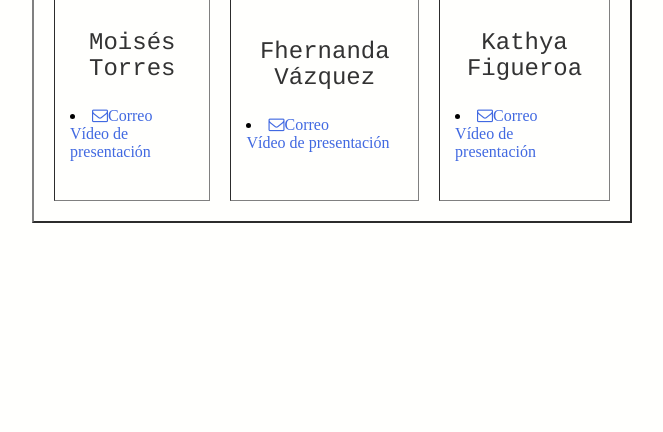
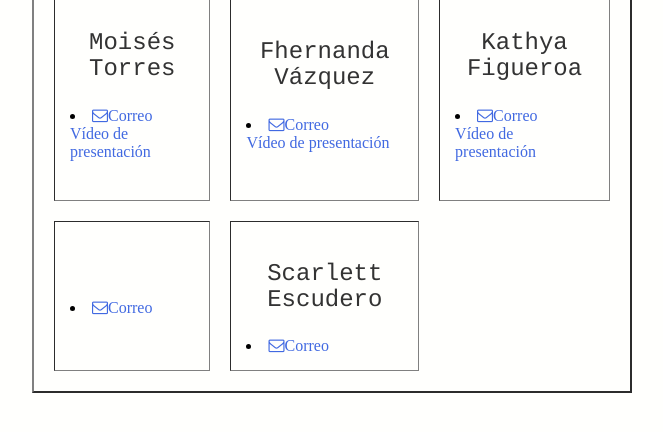
Before and after one commit to BouzasLab25/bouzaslab25.github.io, a Jekyll site: the page built from cursos/Adjuntos_ACAIII.html, in a window 1280 px wide and 900 px high, scrolled down 1199 px. Shown: the top 432 px of the window, without its empty margins (308-971 px from the left). Built offline with Jekyll 4.4.1, drawn with Linux system fonts in a browser that asks for light colours.

Commit message:
Update Adjuntos_ACAIII.html

```diff
--- a/cursos/Adjuntos_ACAIII.html
+++ b/cursos/Adjuntos_ACAIII.html
@@ -18,25 +18,33 @@
 <tr height=100>
     <td><p>Pamela Cabañas</p>
 	  <li><a class='link' href="mailto:pamemomdragon9@gmail.com"><i class='fa fa-envelope-o'></i>Correo</a></li>
-    <a class='link' href="https://www.youtube.com/watch?v=gp0TkE-RyXM&t=1s" target="_blank"> Vídeo de presentación </p></td>
+    <a class='link' href="https://www.youtube.com/watch?v=gp0TkE-RyXM&t=1s" target="_blank" align=center> Vídeo de presentación </p></td>
 	<td><p>Xóchitl Cárdenas</p>
 	<li><a class='link' href="mailto:xacm190319@gmail.com"><i class='fa fa-envelope-o'></i>Correo</a></li>
-    <a class='link' href="https://www.youtube.com/watch?v=D8yTbizMek8&t=71s" target="_blank"> Vídeo de presentación </p></td>
+    <a class='link' href="https://www.youtube.com/watch?v=D8yTbizMek8&t=71s" target="_blank" align=center> Vídeo de presentación </p></td>
 	<td><p>Sandra Balderas</p>
 	  <li><a class='link' href="mailto:balderasandra@gmail.com"><i class='fa fa-envelope-o'></i>Correo</a></li>
-    <a class='link' href="https://www.youtube.com/watch?v=N01T5dZUqxo" target="_blank"> Vídeo de presentación </p></td>
+    <a class='link' href="https://www.youtube.com/watch?v=N01T5dZUqxo" target="_blank" align=center> Vídeo de presentación </p></td>
 </tr>
 	<tr height=100>
     <td><p>Moisés Torres</p>
 	  <li><a class='link' href="mailto:moisesth55555@gmail.com"><i class='fa fa-envelope-o'></i>Correo</a></li>
-    <a class='link' href="https://www.youtube.com/watch?v=O_BNR0BpG3M&t=1s" target="_blank"> Vídeo de presentación </p></td>
+    <a class='link' href="https://www.youtube.com/watch?v=O_BNR0BpG3M&t=1s" target="_blank" align=center> Vídeo de presentación </p></td>
 
    <td><p>Fhernanda Vázquez</p>
 	  <li><a class='link' href="mailto:fheer.puente@gmail.com"><i class='fa fa-envelope-o'></i>Correo</a></li>
-    <a class='link' href="https://www.youtube.com/watch?v=wimChkl7lcg" target="_blank"> Vídeo de presentación </p></td>
+    <a class='link' href="https://www.youtube.com/watch?v=wimChkl7lcg" target="_blank" align=center> Vídeo de presentación </p></td>
 
 	<td><p>Kathya Figueroa</p>
 	  <li><a class='link' href="mailto:kathyniaaa@gmail.com"><i class='fa fa-envelope-o'></i>Correo</a></li>
-    <a class='link' href="https://www.youtube.com/watch?v=X1x8MxX4Hbw&t=1s" target="_blank"> Vídeo de presentación </p></td>
+    <a class='link' href="https://www.youtube.com/watch?v=X1x8MxX4Hbw&t=1s" target="_blank" align=center> Vídeo de presentación </p></td>
 </tr>
-</table>
+	<tr height=100>
+<td><p><Mayari Holguin></p>
+	<li><a class='link' href="mailto:darklabeb@gmail.com"><i class='fa fa-envelope-o'></i>Correo</a></li></td>
+
+<td><p>Scarlett Escudero</p>
+	<li><a class='link' href="mailto:scarlettescudero16@gmail.com"><i class='fa fa-envelope-o'></i>Correo</a></li></td>
+
+</tr>
+    </table>
```
